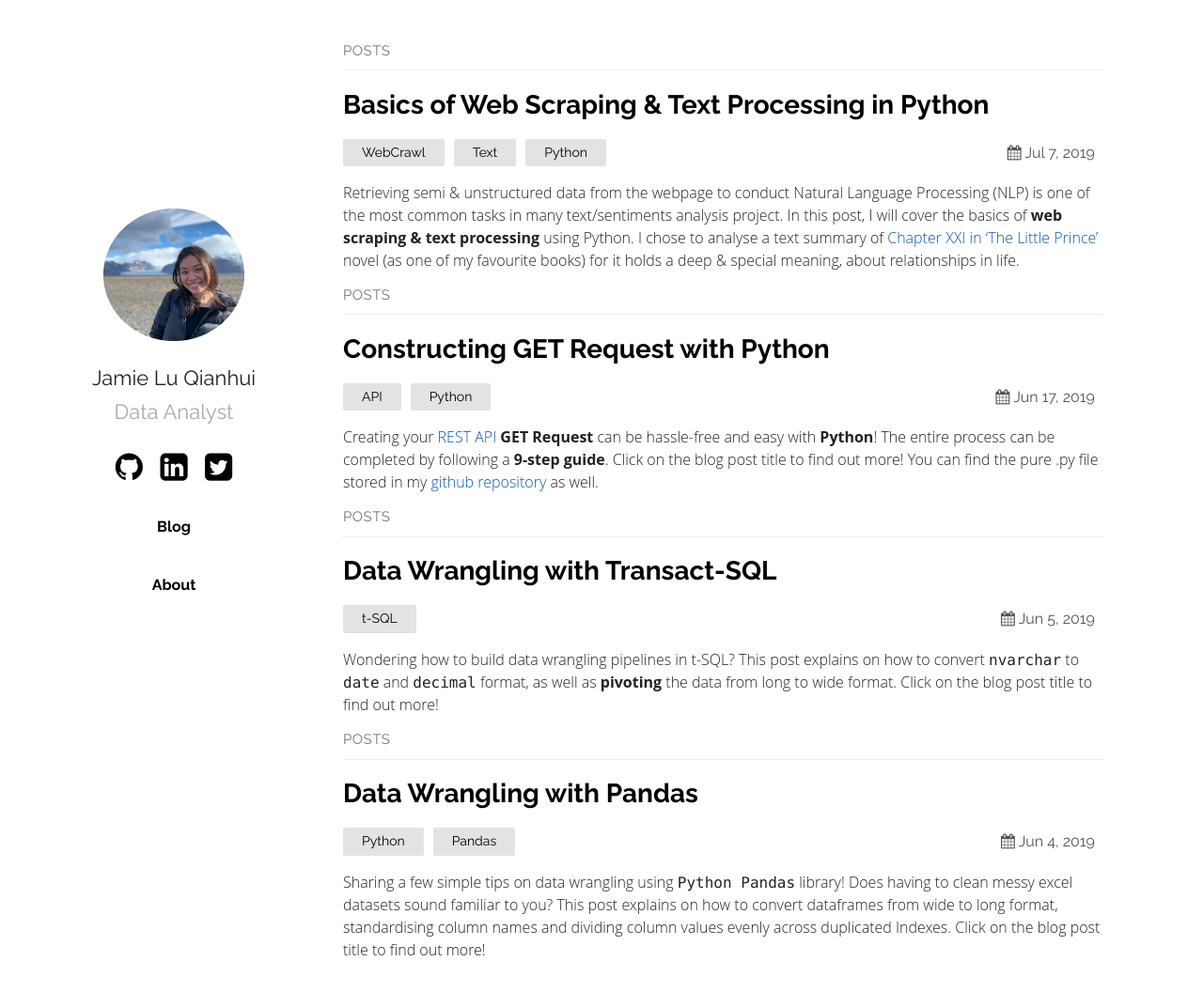
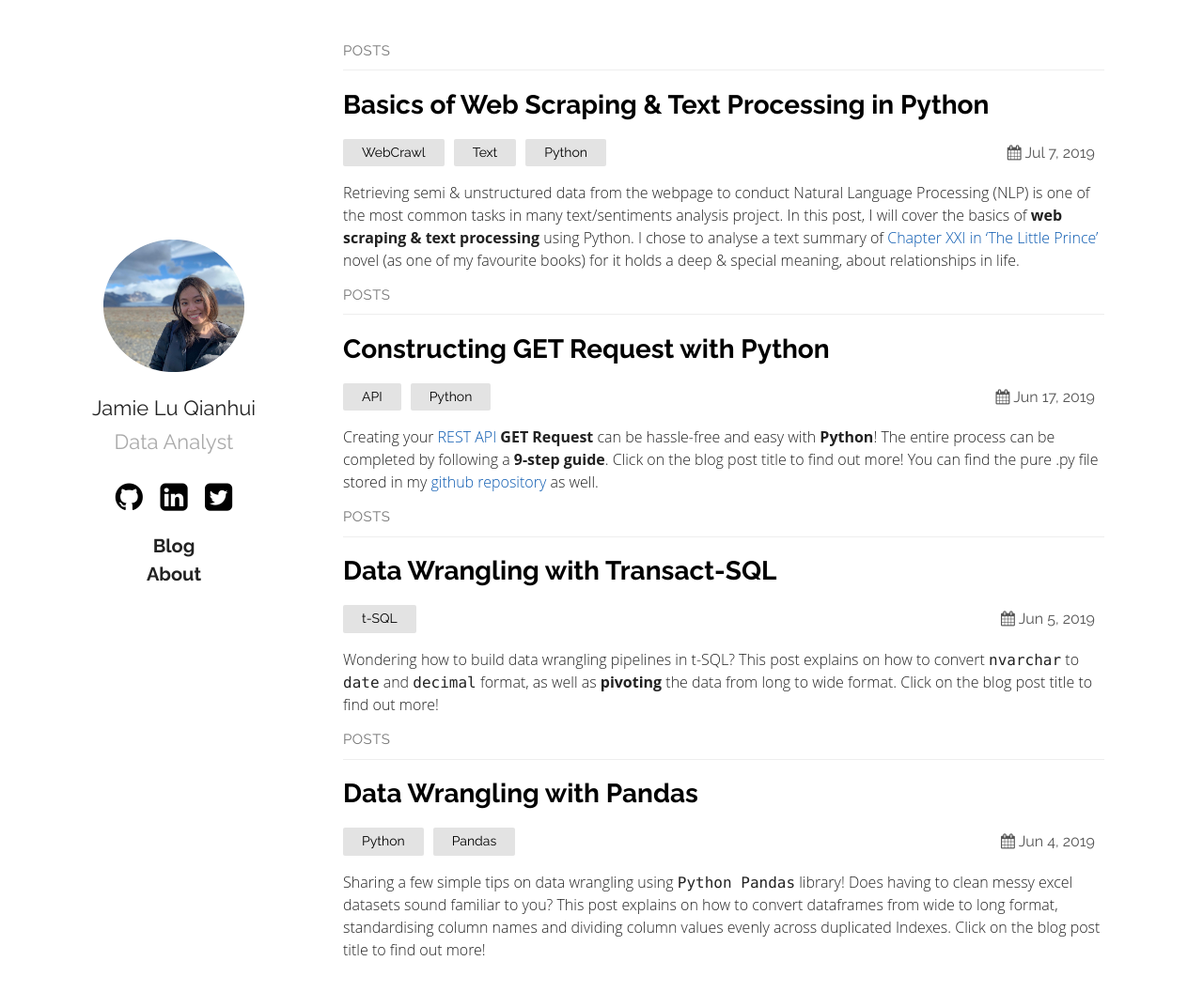
Before and after one commit to jamieqianhui/jamieqianhui.github.io, a Jekyll site: the page built from index.md, in a window 1280 px wide and 1068 px high. Shown: the top 1056 px of the window at 94% size. Built offline with Jekyll 4.4.1, drawn with Linux system fonts in a browser that asks for light colours.

Commit message:
Update default.html

```diff
--- a/_layouts/default.html
+++ b/_layouts/default.html
@@ -20,8 +20,8 @@
 				<a href="https://twitter.com/{{ site.plainwhite.social_links.twitter }}"><li><i class="icon-twitter-squared"></i></li></a>
 			</ul>
 			<b></b>
-			<a style = "text-decoration:none" href=" https://jamieqianhui.github.io"><h4><b>Blog</b></h4>
-			<a style = "text-decoration:none" href=" https://jamieqianhui.github.io/about"><h4><b>About</b></h4></a>
+			<a style = "text-decoration:none" href=" https://jamieqianhui.github.io"><h3><b>Blog</b></h3>
+			<a style = "text-decoration:none" href=" https://jamieqianhui.github.io/about"><h3><b>About</b></h3></a>
 			<p>
 		</section>
 		<section class="content">
```
